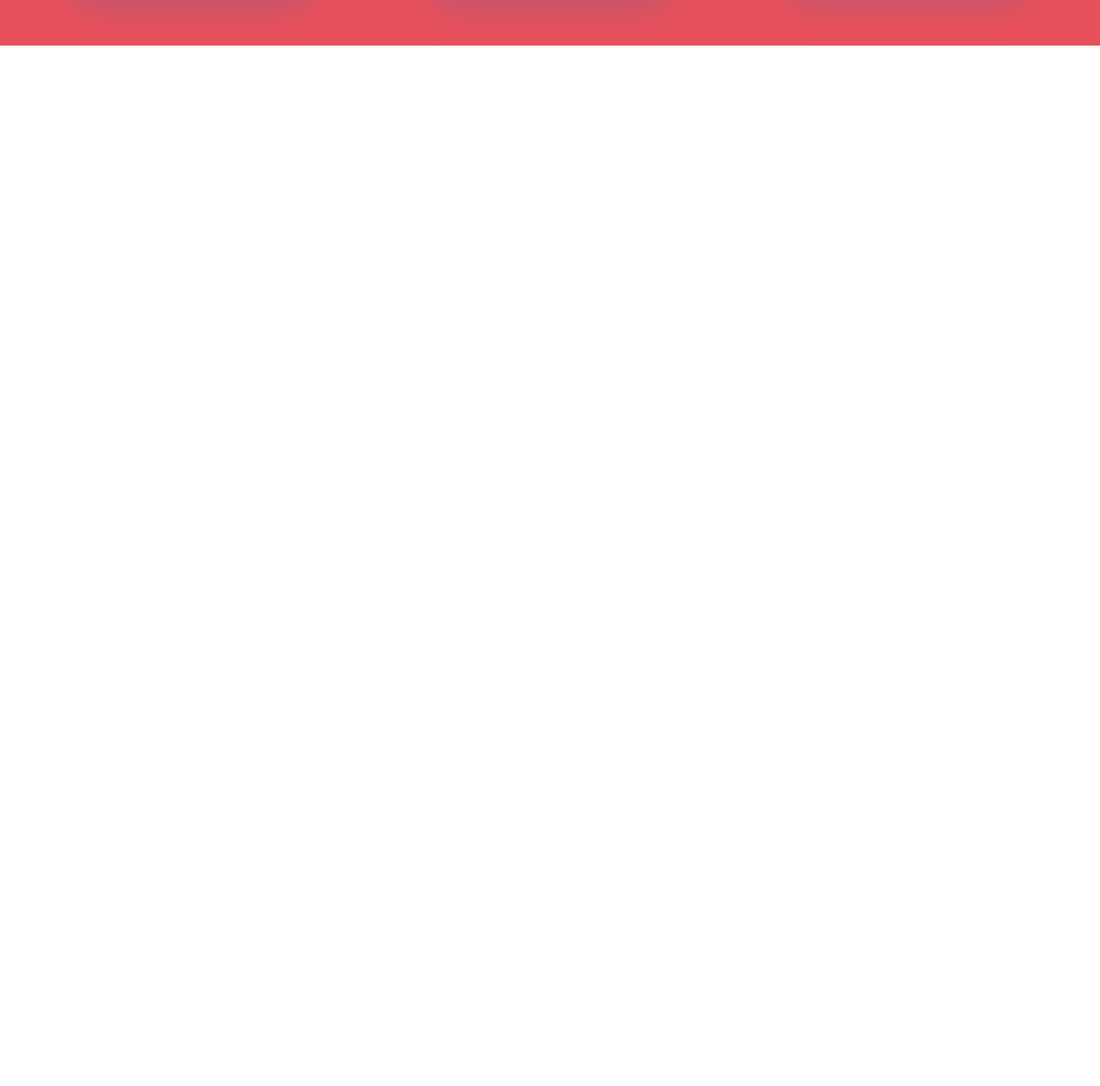
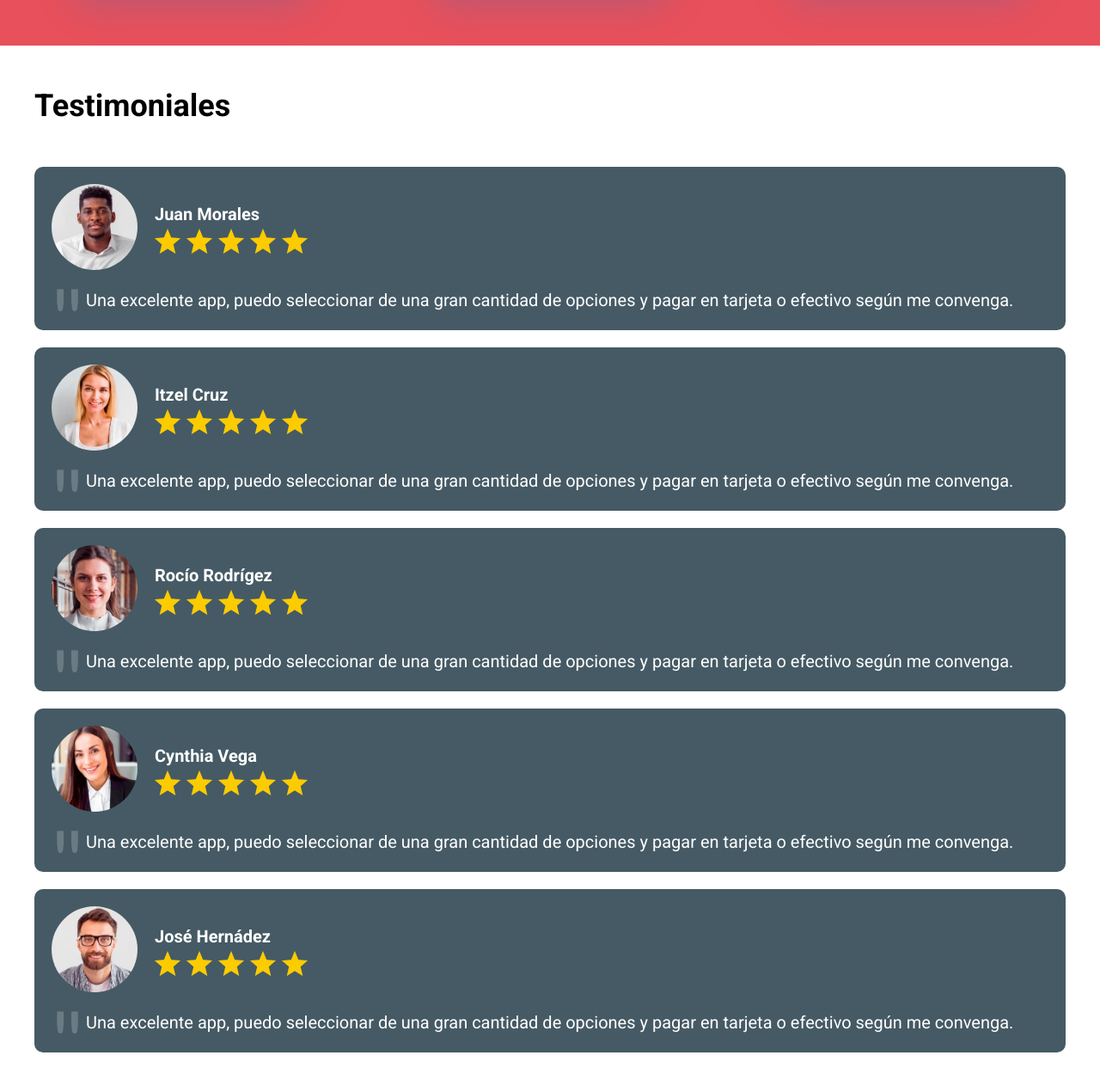
Before and after one commit to OneAlpacaMore/12-DeliveryApp, a website: page index.html in a window 1280 px wide. Shown: the part 1712-2975 px from the top of the page at 86% size. Before the commit the page ends 1765 px from the top, so only its background shows below. Drawn offline with Linux system fonts and the light colour scheme.

Commit message:
Testimonial CSS done.
Next step is to create a CSS grid for it.

```diff
--- a/index.html
+++ b/index.html
@@ -75,6 +75,105 @@
         </div>
     </section>
 
+    <section class="contenedor testimoniales">
+        <h2 class="testimoniales__heading">Testimoniales</h2>
+
+        <div class="testimoniales__grid">
+
+            <div class="testimonial">
+                <header class="testimonial__header">
+                    <div class="testimonial__imagen">
+                        <img src="build/img/testimonial1.jpg" alt="testimonial">
+                    </div>
+
+                    <div class="testimonial__informacion">
+                        <p class="testimonial__autor">Juan Morales</p>
+                        <img class="testimonial__calificacion" src="build/img/estrellas.png" alt="imagen estrellas">
+                    </div>
+                </header>
+
+                <blockquote class="testimonial__texto">
+                    Una excelente app, puedo seleccionar de una gran cantidad de opciones y pagar en tarjeta o efectivo según me convenga.
+                </blockquote>
+
+            </div> <!--Fin del bloque de testimoniales-->
+
+            <div class="testimonial">
+                <header class="testimonial__header">
+                    <div class="testimonial__imagen">
+                        <img src="build/img/testimonial5.jpg" alt="testimonial">
+                    </div>
+
+                    <div class="testimonial__informacion">
+                        <p class="testimonial__autor">Itzel Cruz</p>
+                        <img class="testimonial__calificacion" src="build/img/estrellas.png" alt="imagen estrellas">
+                    </div>
+                </header>
+
+                <blockquote class="testimonial__texto">
+                    Una excelente app, puedo seleccionar de una gran cantidad de opciones y pagar en tarjeta o efectivo según me convenga.
+                </blockquote>
+
+            </div> <!--Fin del bloque de testimoniales-->
+
+            <div class="testimonial">
+                <header class="testimonial__header">
+                    <div class="testimonial__imagen">
+                        <img src="build/img/testimonial4.jpg" alt="testimonial">
+                    </div>
+
+                    <div class="testimonial__informacion">
+                        <p class="testimonial__autor">Rocío Rodrígez</p>
+                        <img class="testimonial__calificacion" src="build/img/estrellas.png" alt="imagen estrellas">
+                    </div>
+                </header>
+
+                <blockquote class="testimonial__texto">
+                    Una excelente app, puedo seleccionar de una gran cantidad de opciones y pagar en tarjeta o efectivo según me convenga.
+                </blockquote>
+
+            </div> <!--Fin del bloque de testimoniales-->
+
+            <div class="testimonial">
+                <header class="testimonial__header">
+                    <div class="testimonial__imagen">
+                        <img src="build/img/testimonial2.jpg" alt="testimonial">
+                    </div>
+
+                    <div class="testimonial__informacion">
+                        <p class="testimonial__autor">Cynthia Vega</p>
+                        <img class="testimonial__calificacion" src="build/img/estrellas.png" alt="imagen estrellas">
+                    </div>
+                </header>
+
+                <blockquote class="testimonial__texto">
+                    Una excelente app, puedo seleccionar de una gran cantidad de opciones y pagar en tarjeta o efectivo según me convenga.
+                </blockquote>
+
+            </div> <!--Fin del bloque de testimoniales-->
+
+            <div class="testimonial">
+                <header class="testimonial__header">
+                    <div class="testimonial__imagen">
+                        <img src="build/img/testimonial3.jpg" alt="testimonial">
+                    </div>
+
+                    <div class="testimonial__informacion">
+                        <p class="testimonial__autor">José Hernádez</p>
+                        <img class="testimonial__calificacion" src="build/img/estrellas.png" alt="imagen estrellas">
+                    </div>
+                </header>
+
+                <blockquote class="testimonial__texto">
+                    Una excelente app, puedo seleccionar de una gran cantidad de opciones y pagar en tarjeta o efectivo según me convenga.
+                </blockquote>
+
+            </div> <!--Fin del bloque de testimoniales-->
+
+        </div>
+
+    </section>
+
 </body>
 
 </html>
--- a/src/scss/app.scss
+++ b/src/scss/app.scss
@@ -2,3 +2,4 @@
 @use 'header';
 @use 'formulario';
 @use 'pasos';
+@use 'testimoniales';
--- /dev/null
+++ b/src/scss/testimoniales/_testimonial.scss
@@ -0,0 +1,50 @@
+@use 'base/variables' as var;
+@use 'base/mixins' as mixin;
+
+.testimonial {
+    background-color: var.$secundario;
+    padding: 2rem;
+    margin-bottom: 2rem;
+    border-radius: 1rem;
+    color: var.$blanco;
+
+    &:last-of-type {
+        margin-bottom: 0;
+    }
+
+    &__header {
+        display: flex;
+        gap: 2rem;
+        align-items: center;
+    }
+
+    &__imagen {
+        flex-basis: 10rem;
+        border-radius: 50%;
+        overflow: hidden;
+    }
+
+    &__autor {
+        color: var.$blanco;
+        font-weight: 700;
+        margin: .5rem 0;
+    }
+
+    &__texto {
+        font-size: 2rem;
+        line-height: 1.5;
+        margin: 2rem 0 0 0;
+        padding-left: 4rem;
+        position: relative;
+
+        &::before {
+            content: ' " ';
+            font-size: 10rem;
+            position: absolute;
+            left: 0;
+            top: -4rem;
+            opacity: .2;
+            font-family: 'Trebuchet MS', 'Lucida Sans Unicode', 'Lucida Grande', 'Lucida Sans', Arial, sans-serif;
+        }
+    }
+}
--- /dev/null
+++ b/src/scss/testimoniales/_testimoniales.scss
@@ -0,0 +1,6 @@
+@use 'base/variables' as var;
+@use 'base/mixins' as mixin;
+
+.testimoniales {
+    padding: var.$separacion 0;
+}
--- /dev/null
+++ b/src/scss/testimoniales/index.scss
@@ -0,0 +1,2 @@
+@forward 'testimoniales';
+@forward 'testimonial';
```
Also changed, not shown: build/css/app.css, 1 other file.
